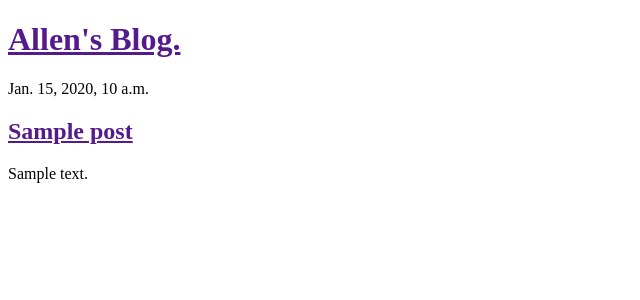
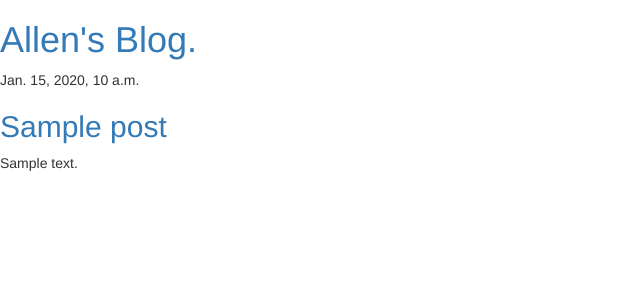
Before and after one commit to rawk-v/django-blog, a Django app: template bog/templates/bog/post_list.html in a window 1280 px wide. Shown: the top 300 px of the page, without its empty margins (0-640 px from the left). Run offline with Django 3.2, Linux system fonts and the light colour scheme; the template is opened without the code that fills it: most values are stand-ins (such as "Sample title", 1, 10 or a date in 2020); some libraries are stand-ins or nearby versions.

Commit message:
Add bootstrap

```diff
--- a/bog/templates/bog/post_list.html
+++ b/bog/templates/bog/post_list.html
@@ -4,6 +4,8 @@
         <meta charset="utf-8">
         <meta name="viewport" content="width=device-width">
         <title>Allen's Bog</title>
+        <link rel="stylesheet" href="//maxcdn.bootstrapcdn.com/bootstrap/3.2.0/css/bootstrap.min.css" type="text/css" media="all" />
+        <link rel="stylesheet" href="//maxcdn.bootstrapcdn.com/bootstrap/3.2.0/css/bootstrap-theme.min.css" type="text/css" media="<`2:all`>" />
     </head>
     <body>
         <div>
```
